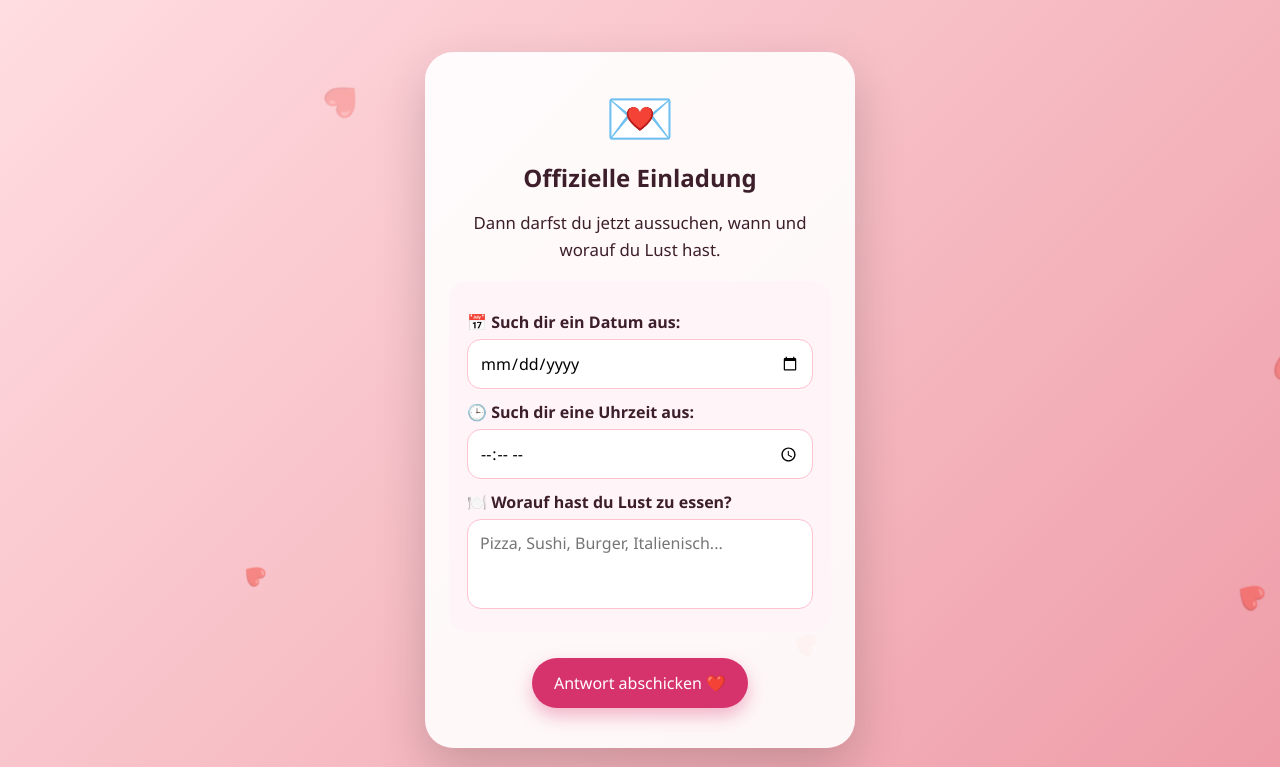
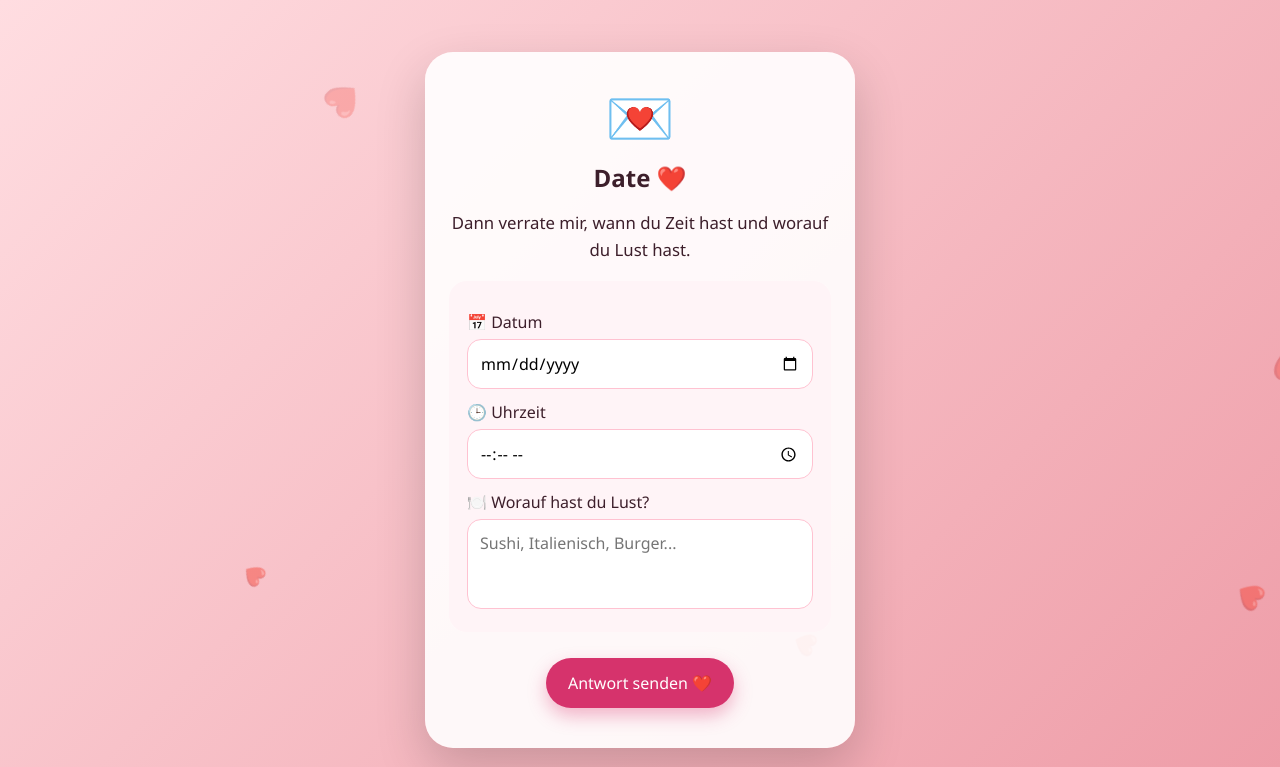
Before and after one commit to bleronsk/date-einladung, a plain HTML site: page index.html in a window 1280 px wide. Both pictures are taken after a click on the button "Yehaw ❤️". Shown: the top 767 px of the page. Drawn offline with Linux system fonts and the light colour scheme.

Commit message:
Update index.html

```diff
--- a/index.html
+++ b/index.html
@@ -149,66 +149,26 @@
 
   <div class="card hidden" id="page2">
     <div class="heart">💌</div>
-    <h2>Offizielle Einladung</h2>
-    <p>Dann darfst du jetzt aussuchen, wann und worauf du Lust hast.</p>
-
-    <div class="date-box">
-      <label><strong>📅 Such dir ein Datum aus:</strong></label>
-      <input type="date" id="chosenDate">
-
-      <label><strong>🕒 Such dir eine Uhrzeit aus:</strong></label>
-      <input type="time" id="chosenTime">
-
-      <label><strong>🍽️ Worauf hast du Lust zu essen?</strong></label>
-      <textarea id="foodWish" placeholder="Pizza, Sushi, Burger, Italienisch..."></textarea>
-    </div>
-
-    <button onclick="showSummary()">Antwort abschicken ❤️</button>
-  </div>
-
-  <div class="card hidden" id="page2">
-  <div class="heart">💌</div>
-
     <h2>Date ❤️</h2>
-
+    <p>Dann verrate mir, wann du Zeit hast und worauf du Lust hast.</p>
 
     <form action="https://formspree.io/f/xzdqyozb" method="POST">
-
       <div class="date-box">
 
         <label>📅 Datum</label>
-      <input
-        type="date"
-        name="Datum"
-        required
-      >
+        <input type="date" name="Datum" required>
 
         <label>🕒 Uhrzeit</label>
-      <input
-        type="time"
-        name="Uhrzeit"
-        required
-      >
+        <input type="time" name="Uhrzeit" required>
 
         <label>🍽️ Worauf hast du Lust?</label>
-      <textarea
-        name="Essenswunsch"
-        placeholder="Sushi, Italienisch, Burger..."
-        required
-      ></textarea>
+        <textarea name="Essenswunsch" placeholder="Sushi, Italienisch, Burger..." required></textarea>
 
-      <input
-        type="hidden"
-        name="_subject"
-        value="Neue Date-Antwort ❤️"
-      >
+        <input type="hidden" name="_subject" value="Neue Date-Antwort ❤️">
 
       </div>
 
-    <button type="submit">
-      Antwort senden ❤️
-    </button>
-
+      <button type="submit">Antwort senden ❤️</button>
     </form>
   </div>
 
@@ -216,23 +176,6 @@
     function showPage(number) {
       document.querySelectorAll(".card").forEach(card => card.classList.add("hidden"));
       document.getElementById("page" + number).classList.remove("hidden");
-    }
-
-    function showSummary() {
-      const date = document.getElementById("chosenDate").value;
-      const time = document.getElementById("chosenTime").value;
-      const food = document.getElementById("foodWish").value;
-
-      if (!date || !time || !food) {
-        alert("Bitte füll alles aus ❤️");
-        return;
-      }
-
-      document.getElementById("resultDate").innerText = date;
-      document.getElementById("resultTime").innerText = time;
-      document.getElementById("resultFood").innerText = food;
-
-      showPage(3);
     }
 
     function createHeart() {
```
Lines whose indentation alone changed are shown as unchanged.
